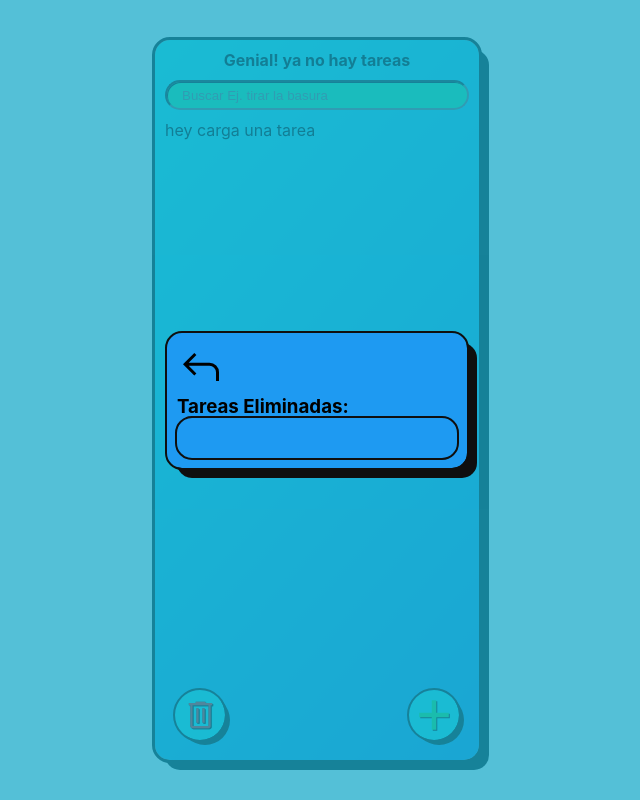
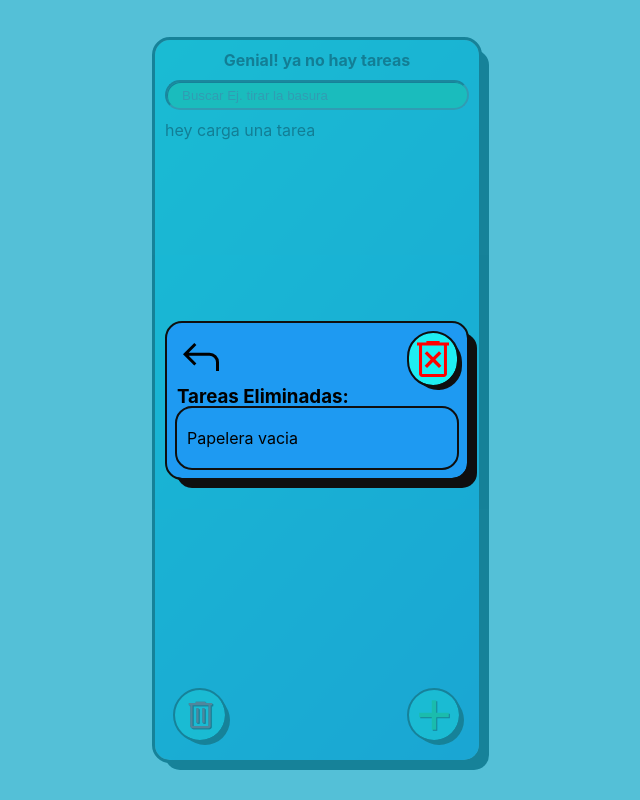
Before and after one commit to GustavoEraso/ToDo-react-2023, a React (Create React App) app: page / in a window 1280 px wide. Both pictures are taken after a click on the element 523 px from the left and 715 px from the top of the page. Shown: the whole page, without its empty margins (323-963 px from the left). Built offline with nearby package versions, Linux system fonts and the light colour scheme.

Commit message:
Create deleteForEver     -function     -button styles BUG firefox     -fix bug in scroll bar in firefox

```diff
--- a/src/components/ToDoContext.jsx
+++ b/src/components/ToDoContext.jsx
@@ -113,6 +113,11 @@ const deleteTodo = (id)=>{
     resetTodos(newTodos)
 }
 
+const empyTrash=()=>{
+    const newTodoList = todos.filter((todo)=> todo.status !== 'deleted')
+    resetTodos(newTodoList)
+}
+
 
 
 
@@ -132,6 +137,7 @@ const deleteTodo = (id)=>{
             restoreTodo,
             deleteTodo,
             deletedTodos,
+            empyTrash,
             completedTodosList,
             pendingTodosList,
             toggleModal,
--- a/src/components/ToDoDeletedList.jsx
+++ b/src/components/ToDoDeletedList.jsx
@@ -1,29 +1,61 @@
 import '../styles/ToDoDeletedList.css'
 import { ToDoItem } from './ToDoItem';
+import { ToDoButton } from './ToDoButton';
 
 import {ReactComponent as ReturnImg} from '../assets/icons/reply_FILL0_wght400_GRAD0_opsz48.svg'
+import {ReactComponent as DeleteForEverImg} from '../assets/icons/delete_forever_FILL0_wght400_GRAD0_opsz48.svg'
 
-import { useContext } from 'react';
+import { useContext, useState } from 'react';
 import { ToDoContext } from './ToDoContext';
+import { ToDoModal } from './ToDoModal';
+import { PopupConfirmation } from './PopupConfirmation';
 
 function ToDoDeletedList({closeTrash}){
 
-    const {deletedTodos} = useContext(ToDoContext)
+    const {deletedTodos, empyTrash} = useContext(ToDoContext)
+
+    const[empyTrashState, setEmpyTrashState] = useState(false);
+
+    const handleEmpyTrash = ()=>{
+        setEmpyTrashState(true)
+    }
 
     return(
         <section className="ToDoDeletedList">
+            <section className="ToDoDeletedList__head-section">
             <span className='ToDoDeletedList__return' onClick={closeTrash}><ReturnImg  alt="return to main button" /></span>
+            <span className='ToDoDeletedList__delete-for-ever' onClick={handleEmpyTrash}><DeleteForEverImg fill="red" alt="delete for ever button" /></span>
+
+            </section>
             <h3>Tareas Eliminadas:</h3>
-            <section className='ToDoDeletedList__ul-contanier'>
+
+            <section className='ToDoDeletedList__ul-container'>
+
+
             <ul className="ToDoDeletedList__ul">
-                {deletedTodos.map((todo)=>
+                {
+                deletedTodos.length <= 0
+                    ?<li>Papelera vacia</li>
+                    :deletedTodos.map((todo)=>
                     <ToDoItem
                     todo={todo}
                     key={todo.id}
                     disabled
                     />)}
             </ul>
+
             </section>
+            {!empyTrashState
+            ?null
+            :<ToDoModal>
+                <PopupConfirmation
+                question={['Desea eliminar permanetemente?' ,`"${deletedTodos.length} tareas"`]}
+                handleConfirmation={()=>{empyTrash(); setEmpyTrashState(false)}}
+                handleCancel={()=>setEmpyTrashState(false)}
+                />
+            </ToDoModal>
+
+      }
         </section>
     )
 }
--- a/src/components/ToDoList.jsx
+++ b/src/components/ToDoList.jsx
@@ -18,6 +18,7 @@ function ToDoList(){
     if(searchedTodos.length > 0)
         return(
          <section className="ToDoList-main-container">
+
             {pendingTodosList.length < 1
                 ? null
                 :<section>
@@ -47,6 +48,7 @@ function ToDoList(){
                     </ul>
                 </section>
               }
+
          </section>
     )
 }
--- a/src/styles/ToDoAdd.css
+++ b/src/styles/ToDoAdd.css
@@ -1,6 +1,6 @@
 
 .ToDoAdd{
-    display: flex;
+  display: flex;
   justify-content: center;
   align-items: center;
   position: absolute;
--- a/src/styles/ToDoDeletedList.css
+++ b/src/styles/ToDoDeletedList.css
@@ -11,13 +11,29 @@
     padding: 10px;
     box-shadow: 10px 10px var(--line-color);
 
-
-}
-.ToDoDeletedList::-webkit-scrollbar {
-    width: 0;
 }
 
-.ToDoDeletedList__ul-contanier{
+
+.ToDoDeletedList__head-section{
+    display: flex;
+    justify-content: space-between;
+}
+
+.ToDoDeletedList__delete-for-ever{
+    display: flex;
+    justify-content: center;
+    align-items: center;
+    /* padding: 5px; */
+    aspect-ratio: 1 / 1;
+    border-radius: 50px;
+    background-color: var(--item-background);
+    outline: 2px solid var(--line-color);
+    box-shadow: 5px 5px var(--line-color);
+    font-weight: 700;
+}
+
+
+.ToDoDeletedList__ul-container{
     position:relative;
     outline: 2px solid var(--line-color);
     border-radius: 15px;
@@ -28,6 +44,9 @@
     padding: 10px;
     overflow: scroll;
   }
+.ToDoDeletedList__ul-container::-webkit-scrollbar {
+    width: 0;
+}
 
 .ToDoDeletedList__ul{
     list-style: none;
@@ -37,5 +56,20 @@
     gap: 10px;
     padding-block: 10px;
 
+}
 
-}
+.ToDoDeletedList__ul-container::-webkit-scrollbar {
+    display: none;
+  }
+
+
+
+  /* Estilos para Firefox */
+.ToDoDeletedList__ul-container {
+    scrollbar-width: none; /* Oculta el scrollbar de Firefox */
+  }
+
+
+  .ToDoDeletedList__ul-container::-moz-scrollbar {
+    display: none; /* Oculta el scrollbar de Firefox */
+  }
--- a/src/styles/ToDoList.css
+++ b/src/styles/ToDoList.css
@@ -20,3 +20,12 @@
     padding-block: 10px;
 
 }
+
+ /* Estilos para Firefox */
+ .ToDoList-main-container {
+    scrollbar-width: none; /* Oculta el scrollbar de Firefox */
+  }
+
+  .ToDoList-main-container::-moz-scrollbar {
+    display: none; /* Oculta el scrollbar de Firefox */
+  }
```
Also changed, not shown: src/App.jsx (+0 -9 lines), src/assets/icons/delete_forever_FILL0_wght400_GRAD0_opsz48.svg (added).
